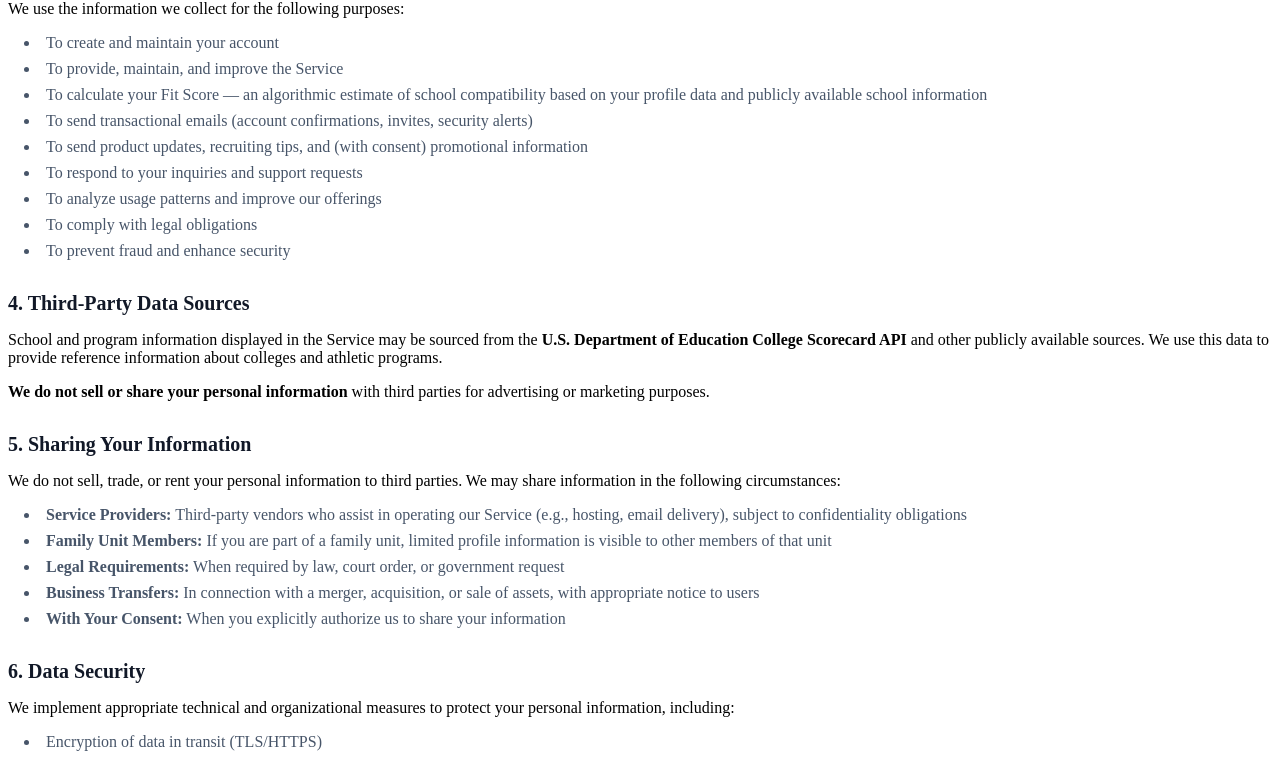
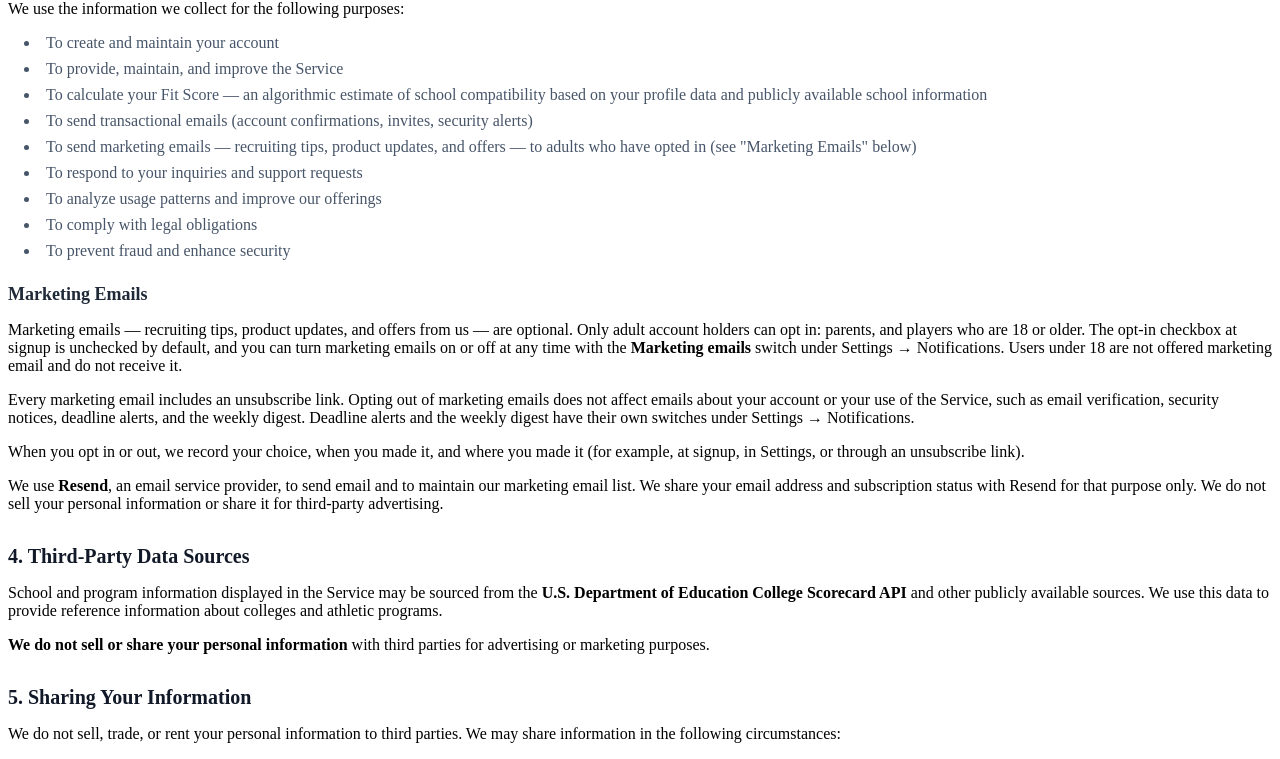
Before and after one commit to candrikanich/recruiting-compass-landing, a Nuxt app: page /legal/privacy in a window 1280 px wide. Shown: the part 1153-1912 px from the top of the page. Built offline with nearby package versions, Linux system fonts and the light colour scheme.

Commit message:
docs(legal): disclose marketing email in the Privacy Policy

```diff
--- a/pages/legal/privacy.vue
+++ b/pages/legal/privacy.vue
@@ -13,7 +13,7 @@
         <h1 class="text-3xl font-bold text-slate-900 mb-2">Privacy Policy</h1>
         <!-- UPDATE THIS DATE WHENEVER THE PRIVACY POLICY IS MODIFIED -->
         <p class="text-slate-600 mb-8">
-          <strong>Last Updated:</strong> March 1, 2026
+          <strong>Last Updated:</strong> October 2, 2026
         </p>
 
         <section class="mb-8">
@@ -117,14 +117,46 @@
               security alerts)
             </li>
             <li>
-              To send product updates, recruiting tips, and (with consent)
-              promotional information
+              To send marketing emails — recruiting tips, product updates, and
+              offers — to adults who have opted in (see "Marketing Emails"
+              below)
             </li>
             <li>To respond to your inquiries and support requests</li>
             <li>To analyze usage patterns and improve our offerings</li>
             <li>To comply with legal obligations</li>
             <li>To prevent fraud and enhance security</li>
           </ul>
+
+          <h3>Marketing Emails</h3>
+          <p>
+            Marketing emails — recruiting tips, product updates, and offers from
+            us — are optional. Only adult account holders can opt in: parents,
+            and players who are 18 or older. The opt-in checkbox at signup is
+            unchecked by default, and you can turn marketing emails on or off at
+            any time with the <strong>Marketing emails</strong> switch under
+            Settings → Notifications. Users under 18 are not offered marketing
+            email and do not receive it.
+          </p>
+          <p>
+            Every marketing email includes an unsubscribe link. Opting out of
+            marketing emails does not affect emails about your account or your
+            use of the Service, such as email verification, security notices,
+            deadline alerts, and the weekly digest. Deadline alerts and the
+            weekly digest have their own switches under Settings →
+            Notifications.
+          </p>
+          <p>
+            When you opt in or out, we record your choice, when you made it, and
+            where you made it (for example, at signup, in Settings, or through
+            an unsubscribe link).
+          </p>
+          <p>
+            We use <strong>Resend</strong>, an email service provider, to send
+            email and to maintain our marketing email list. We share your email
+            address and subscription status with Resend for that purpose only.
+            We do not sell your personal information or share it for third-party
+            advertising.
+          </p>
         </section>
 
         <section class="mb-8">
@@ -152,7 +184,8 @@
             <li>
               <strong>Service Providers:</strong> Third-party vendors who assist
               in operating our Service (e.g., hosting, email delivery), subject
-              to confidentiality obligations
+              to confidentiality obligations. We use Resend to deliver email and
+              to maintain our marketing email list.
             </li>
             <li>
               <strong>Family Unit Members:</strong> If you are part of a family
@@ -293,6 +326,11 @@
             minor's use of the Service.
           </p>
           <p>
+            We do not send marketing email to users under 18. Only parents, and
+            players who are 18 or older, can opt in (see "Marketing Emails" in
+            Section 3).
+          </p>
+          <p>
             If you are a parent or guardian and believe your child under 13 has
             registered, or if you wish to request deletion of any data collected
             from a minor in error, please contact us at
```
